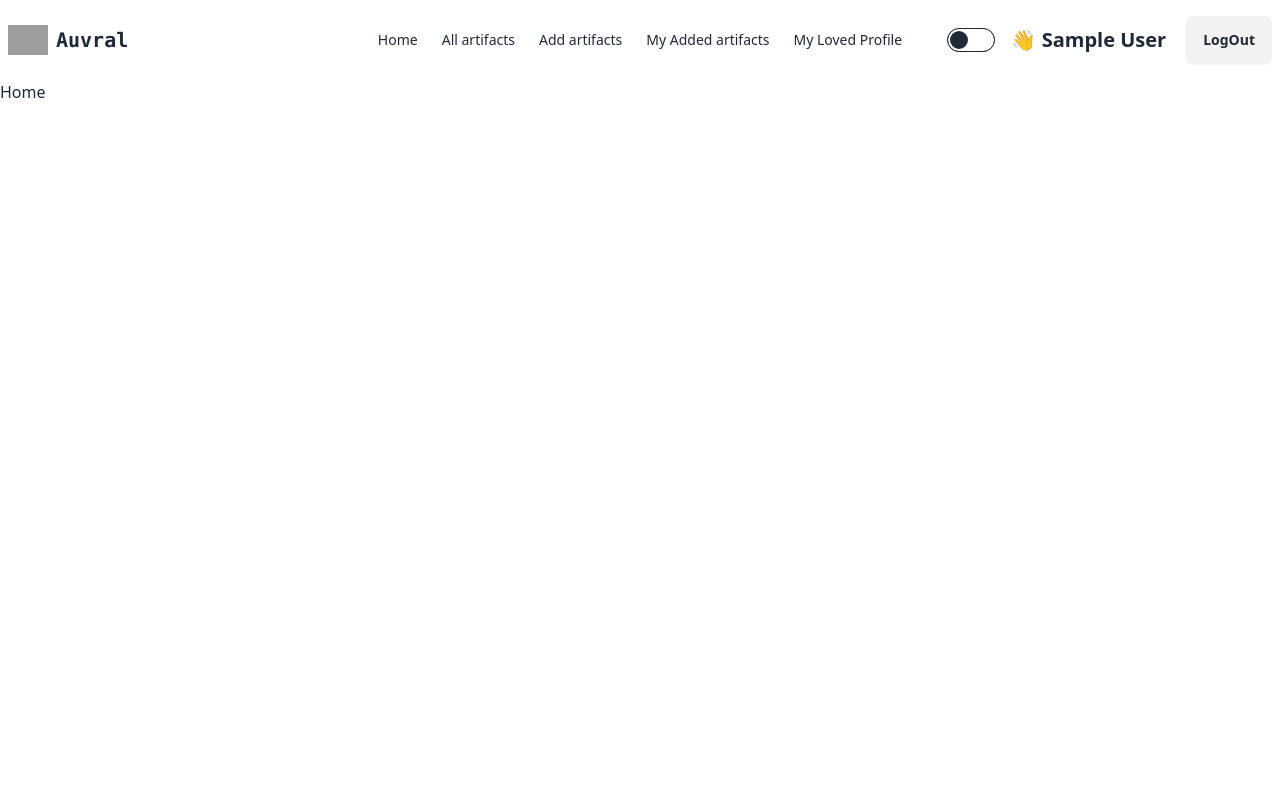
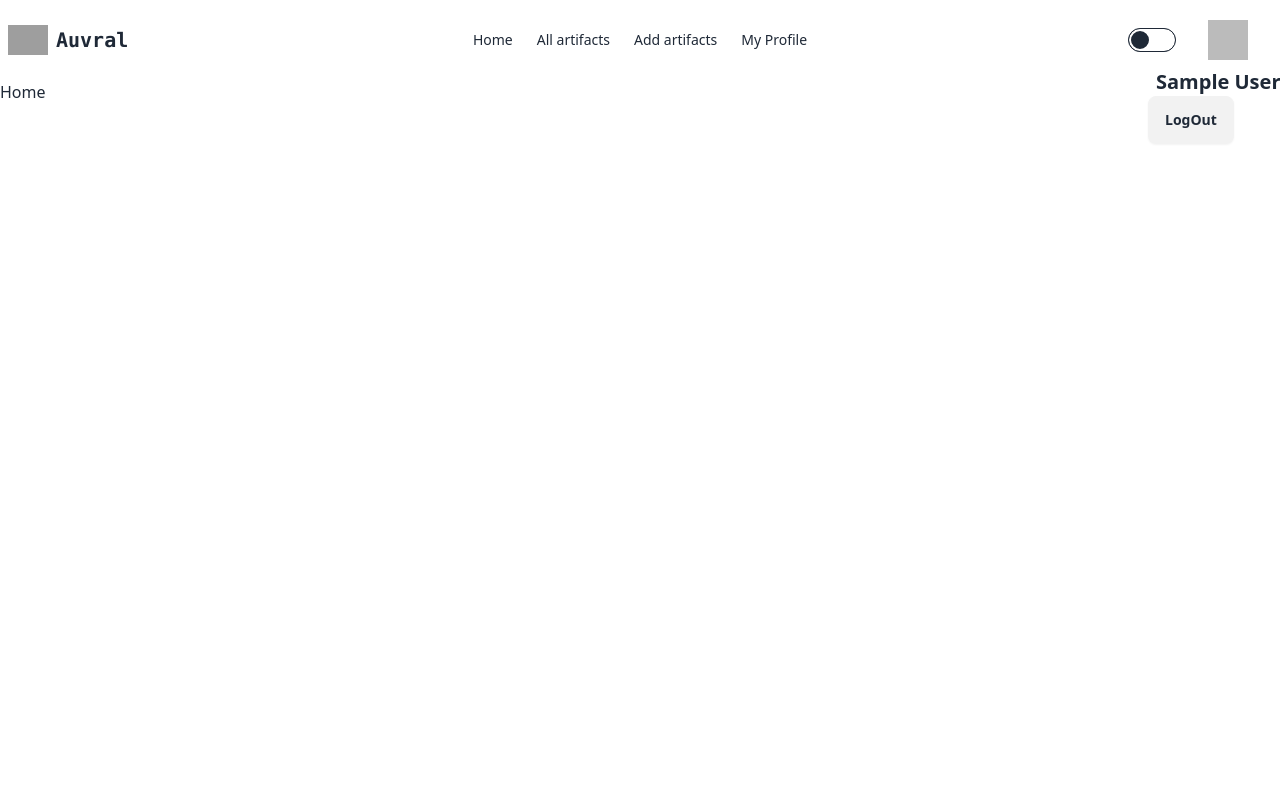
Before and after one commit to khbmh/auvral-client, a React (Vite) app: page / in a window 1280 px wide. Shown: the top 800 px of the page. Built offline with nearby package versions, Linux system fonts and the light colour scheme; no server answers; sample sign-in values are in the browser's storage; grey boxes are pictures that could not be loaded.

Commit message:
navlinks set

```diff
--- a/src/components/common/Header.jsx
+++ b/src/components/common/Header.jsx
@@ -4,14 +4,35 @@ import { AuthContext } from '../contexts/AuthContext';
 
 function Header() {
   const { user, logOut, userLoading } = useContext(AuthContext);
-
+  // console.log(user.photoURL);
+  // console.log(user);
+  const [isHovered, setIsHovered] = useState(false);
   const menu = (
     <ul className="flex flex-col lg:flex-row gap-3 lg:gap-6">
       <NavLink to="/">Home</NavLink>
       <NavLink to="/all-artifacts">All artifacts</NavLink>
       <NavLink to="/add-artifacts">Add artifacts</NavLink>
+      <div
+        className="w-fit relative"
+        onMouseEnter={() => setIsHovered(true)} // when mouse enters, set isHovered to true
+        onMouseLeave={() => setIsHovered(false)} // when mouse leaves, set isHovered to false
+      >
+        <p className="cursor-pointer">My Profile</p>
+        <ul
+          className={`lg:absolute w-[170px] ${
+            isHovered ? 'lg:flex' : 'lg:hidden'
+          } flex-col py-2`}
+        >
+          <li>
+            <NavLink to="/my-loved-artifacts">My Loved Profile</NavLink>
+          </li>
+          <li>
             <NavLink to="/my-added-artifacts">My Added artifacts</NavLink>
-      <NavLink to="/my-loved-artifacts">My Loved Profile</NavLink>
+          </li>
+        </ul>
+      </div>
+      {/* <NavLink to="/my-added-artifacts">My Added artifacts</NavLink> */}
+      {/* <NavLink to="/my-loved-artifacts">My Loved Profile</NavLink> */}
     </ul>
   );
 
@@ -58,13 +79,14 @@ function Header() {
               {menu}
             </ul>
           </div>
-          {/* <a className="btn btn-ghost text-xl">daisyUI</a> */}
+          <Link to="/" className="flex items-center">
             <img
               src="https://cdn3d.iconscout.com/3d/premium/thumb/medieval-knight-shield-3d-icon-download-in-png-blend-fbx-gltf-file-formats--armor-weapon-pack-sports-games-icons-9555744.png?f=webp"
               alt="logo"
               className="w-10"
             />{' '}
             <span className="text-xl ml-2 font-bold font-mono">Auvral</span>
+          </Link>
         </div>
         <div className="navbar-center hidden lg:flex">
           <ul className="menu menu-horizontal px-1">{menu}</ul>
@@ -86,7 +108,10 @@ function Header() {
                 <Link to="/login" className="btn mid btn-success">
                   Login
                 </Link>
-                <Link to="/register" className="btn btn-outline btn-success">
+                <Link
+                  to="/register"
+                  className="hidden btn btn-outline btn-success"
+                >
                   Register
                 </Link>
               </div>
@@ -96,12 +121,21 @@ function Header() {
                   userLoading && 'invisible'
                 } items-center space-x-3 flex ml-2`}
               >
+                <div className="relative mx-3 px-3">
+                  <img
+                    src={user.photoURL}
+                    alt={user.displayName}
+                    className="w-10"
+                  />
+                  <div className="absolute w-[300px] -ml-[60px] py-2">
                     <p className="mx-2 font-semibold text-md lg:text-xl flex">
-                  👋 {user.displayName}
+                      {user.displayName}
                     </p>
                     <p onClick={logOut} className="btn mid">
                       LogOut
                     </p>
+                  </div>
+                </div>
               </div>
             )}
           </div>
--- a/src/index.css
+++ b/src/index.css
@@ -9,3 +9,18 @@
 html {
   scroll-behavior: smooth;
 }
+
+.active {
+  position: relative;
+}
+
+.active::after {
+  content: '';
+  width: 100%;
+  height: 3px;
+  border-radius: 10px;
+  background-color: white;
+  position: absolute;
+  left: 0;
+  bottom: -20%;
+}
```
Lines whose indentation alone changed are shown as unchanged.
